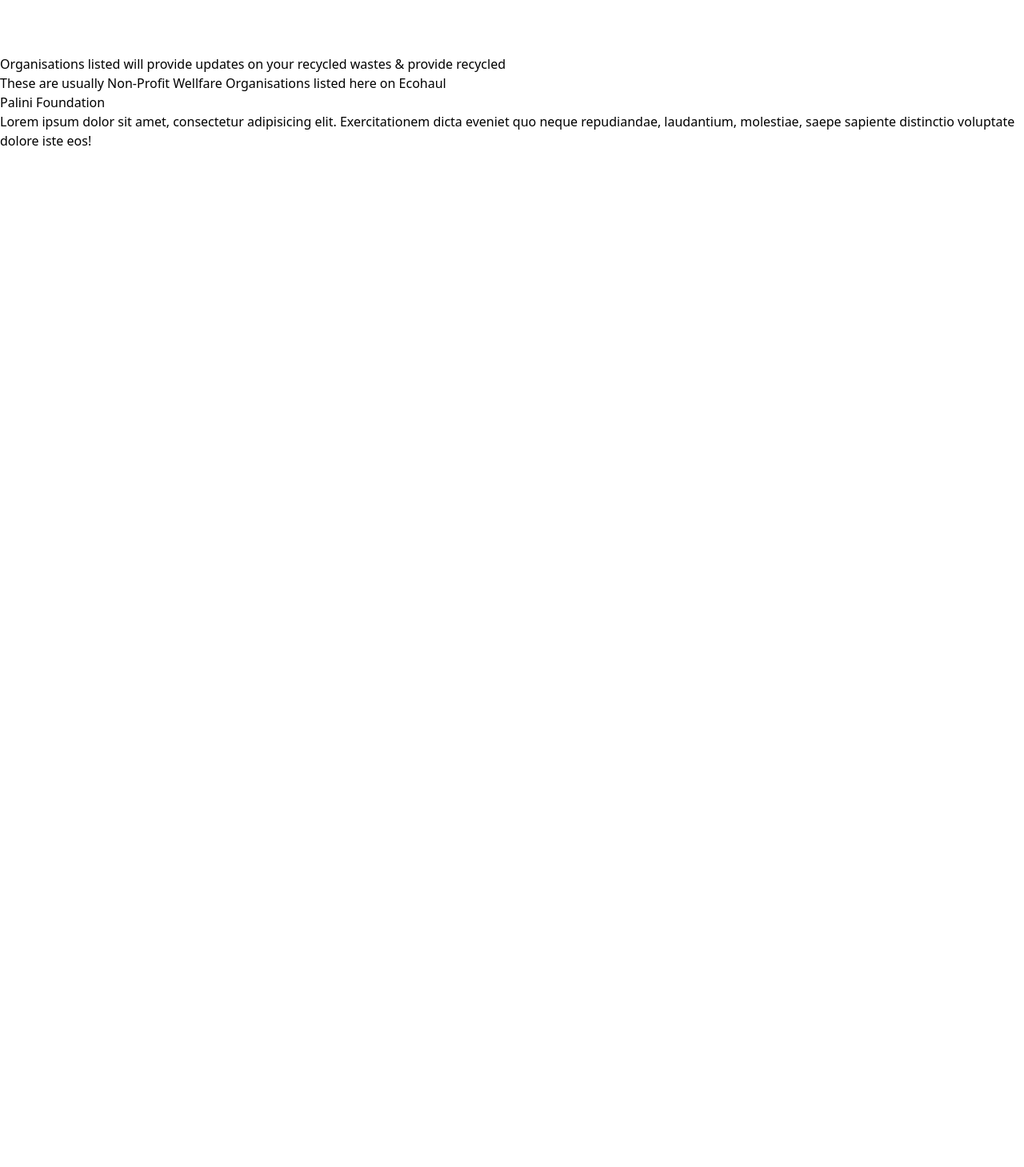
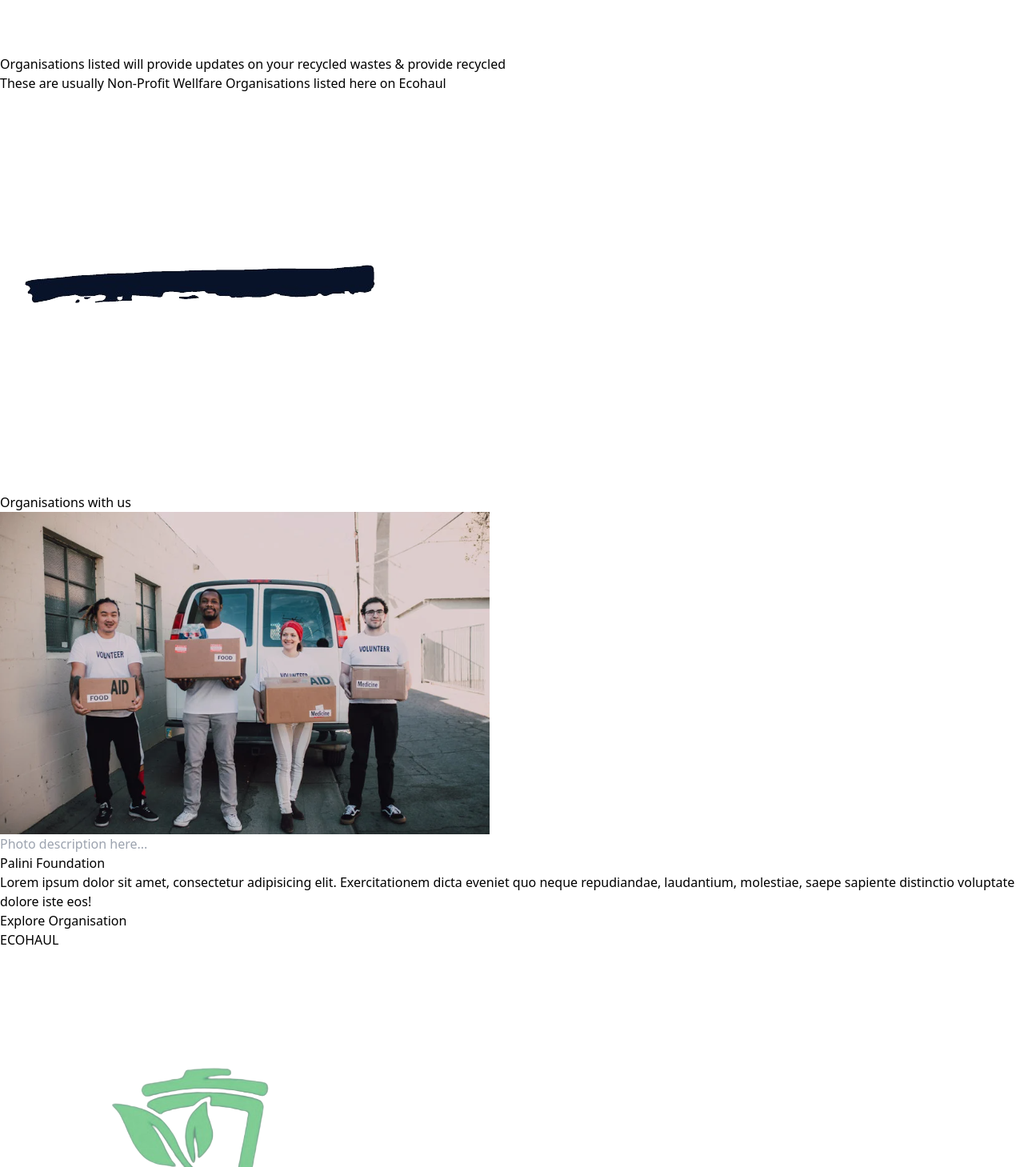
Before and after one commit to mohit-bhandari45/IT-Uttsav-Hackathon, a React (Vite) app in the folder client/: page / in a window 1280 px wide. Shown: the part 3891-5350 px from the top of the page at 80% size. Before the commit the page ends 4079 px from the top, so only its background shows below. Built offline with nearby package versions, Linux system fonts and the light colour scheme.

Commit message:
Done with home section

```diff
--- a/client/src/App.jsx
+++ b/client/src/App.jsx
@@ -9,6 +9,7 @@ import Card1 from './components/HomeComp/Card1'
 import Card2 from './components/HomeComp/Card2'
 import Card3 from './components/HomeComp/Card3'
 import Mid2 from './components/HomeComp/Mid2'
+import Footer from './components/HomeComp/Footer'
 
 function App() {
 
@@ -19,10 +20,14 @@ function App() {
       <Navbar />
       <HeroSec />
       <Mid />
+      <div className="line absolute h-[1100px] w-[10px] bg-black left-[209px] top-[1000px]">
+
+      </div>
       <Card1/>
       <Card2/>
       <Card3/>
       <Mid2/>
+      <Footer/>
     </>
   )
 }
--- a/client/src/components/HomeComp/Card1.jsx
+++ b/client/src/components/HomeComp/Card1.jsx
@@ -3,8 +3,8 @@ import React from 'react'
 const Card1 = () => {
     return (
         <div className='flex gap-10 py-16 justify-center font-[Helvetica] relative'>
-            <div className="num bg-black w-[70px] h-[70px] rounded-full text-white flex justify-center items-center text-2xl">1</div>
-            <div className="mid flex flex-col gap-6 pt-1">
+            <div className="num bg-black w-[75px] h-[75px] rounded-full text-white flex justify-center items-center text-2xl relative z-10">1</div>
+            <div className="mid flex flex-col gap-6 pt-2">
                 <div className="heading font-bold text-[40px]">Collect all your waste for pickup</div>
                 <div className="paras flex flex-col gap-10">
                     <div className="para1 text-2xl w-[400px] text-[#0A0E1C]">Organise dry and wet wastes into separate components</div>
@@ -14,8 +14,8 @@ const Card1 = () => {
                     </div>
                 </div>
             </div>
-            <div className="image relative">
-                <img className='relative w-[400px] h-[400px]' src="src/assets/recycle-removebg-preview.png" alt="" />
+            <div className="image relative w-[400px] h-[400px]">
+                <img className='relative' src="src/assets/recycle-removebg-preview.png" alt="" />
             </div>
         </div>
     )
--- a/client/src/components/HomeComp/Card2.jsx
+++ b/client/src/components/HomeComp/Card2.jsx
@@ -2,13 +2,15 @@ import React from 'react'
 
 const Card2 = () => {
     return (
-        <div className='flex gap-10 py-5 justify-start font-[Helvetica] relative pl-44'>
-            <div className="num bg-black w-[70px] h-[70px] rounded-full text-white flex justify-center items-center text-2xl">2</div>
-            <div className="second flex flex-col gap-6 pt-1">
+        <div className='flex gap-10 py-5 justify-start font-[Helvetica] pl-44 relative top-0'>
+            <div className="num bg-black w-[75px] h-[75px] rounded-full text-white flex justify-center items-center text-2xl relative z-10">2</div>
+            <div className="second flex flex-col gap-6 pt-2">
                 <div className="heading font-bold text-[40px]">Register your Pickup Details</div>
                 <div className="mid relative flex justify-center items-center">
-                    <img className='relative w-[700px] h-[700px] left-[-140px] top-[-150px]' src="src/assets/card-removebg-preview.png" alt="" />
-                    <div className="para1 text-3xl w-[400px] relative top-[-130px] left-[-150px]">Pickup Zones are assigned where most other choose to pickup on.</div>
+                    <div className="image object-contain">
+                        <img className='w-[700px] h-[700px] relative top-[-180px] left-[-150px]' src="src/assets/card-removebg-preview.png" alt="" />
+                    </div>
+                    <div className="para1 text-3xl w-[400px] relative top-[-180px] left-[-150px]">Pickup Zones are assigned where most other choose to pickup on.</div>
                 </div>
                 <div className="button relative top-[-300px]">
                     <button className='bg-[#FAB328] py-2 px-6 rounded-md text-xl'>Schedule my Pickup</button>
--- a/client/src/components/HomeComp/Card3.jsx
+++ b/client/src/components/HomeComp/Card3.jsx
@@ -2,9 +2,9 @@ import React from 'react'
 
 const Card3 = () => {
     return (
-        <div className='flex gap-10 justify-start font-[Helvetica] relative pl-44 top-[-250px]'>
-            <div className="num bg-black w-[70px] h-[70px] rounded-full text-white flex justify-center items-center text-2xl">3</div>
-            <div className="second flex flex-col gap-6 pt-1">
+        <div className='flex gap-10 justify-start font-[Helvetica] pl-44 top-[-250px] relative h-[400px]'>
+            <div className="num bg-black w-[75px] h-[75px] rounded-full text-white flex justify-center items-center text-2xl relative z-10">3</div>
+            <div className="second flex flex-col gap-6 pt-2">
                 <div className="heading font-bold text-[40px]">Get Updates on where your waste goes </div>
                 <div className="body relative flex justify-center items-center">
                     <div className="image relative top-[100px]">
--- /dev/null
+++ b/client/src/components/HomeComp/Footer.jsx
@@ -0,0 +1,48 @@
+import React from 'react'
+
+const Footer = () => {
+    return (
+        <div className='h-[600px] bg-black text-white flex justify-center items-center relative gap-60'>
+            <div className="left flex flex-col justify-center items-center relative">
+                <div className="heading text-6xl font-bold text-[#FAF3E1]">
+                    ECOHAUL
+                </div>
+                <div className="image w-[300px] h-[300px]">
+                    <img src="src/assets/Untitled_design-removebg-preview.png" alt="" />
+                </div>
+                <div className="button">
+                    <button className='bg-[#FAB328] px-10 py-4 rounded-xl text-2xl text-black'>Learn More</button>
+                </div>
+            </div>
+            <div className="middle flex flex-col gap-10 justify-start items-center">
+                <div className="heading text-4xl font-bold text-[#FAF3E1]">
+                    Enquiries
+                </div>
+                <div className="para1 w-[150px] ">
+                    Contact No. <div></div>
+                    For Anyone: <div></div>
+                    +(91)9720557588
+                    eco.haul@gmail.com
+                </div>
+                <div className="para2 w-[150px] ">
+                    For Organisations: <div></div>
+                    +(91)1352763651
+                    eco.haul.org@gmail.com
+                </div>
+            </div>
+            <div className="right flex flex-col gap-10 pb-12">
+                <div className="heading text-4xl font-bold text-[#FAF3E1]">
+                    FAQS
+                </div>
+                <div className="questions flex flex-col gap-5">
+                    <div className="1">How to Contribute</div>
+                    <div className="2">Learning about where it goes</div>
+                    <div className="3">Enlisting your organization?</div>
+                    <div className="4">Benefits</div>
+                </div>
+            </div>
+        </div>
+    )
+}
+
+export default Footer
--- a/client/src/components/HomeComp/Mid2.jsx
+++ b/client/src/components/HomeComp/Mid2.jsx
@@ -2,15 +2,30 @@ import React from 'react'
 
 const Mid2 = () => {
     return (
-        <div className='flex relative top-[-100px]'>
-            <div className="heading"></div>
-            <div className="image"></div>
-            <div className="para">
-                <div className="title text-8xl">
-                    Palini Foundation
+        <div className='flex relative flex-col items-center h-[600px] gap-10 bg-[#ECFFFD] w-full py-5'>
+            <div className="image absolute top-[-289px] left-[400px]">
+                <img src="src/assets/black-removebg-preview.png" className='w-[700px]' alt="" />
+            </div>
+            <div className="heading text-5xl font-bold text-white relative z-20">
+                Organisations with us
+            </div>
+            <div className="section flex gap-20 justify-center items- px-40 h-full w-full relative">
+                <div className="image bg-white rounded-xl shadow-xl relative w-[800px] h-[440px]">
+                    <img className='w-[580px] h-[380px] absolute top-2 left-2' src="src/assets/man.png" alt="" />
+                    <form action="">
+                        <input type="text" className='bg-transparent pt-[400px] pl-[10px]' placeholder='Photo description here...'/>
+                    </form>
                 </div>
-                <div className="para text-8xl">
-                    Lorem ipsum dolor sit amet, consectetur adipisicing elit. Exercitationem dicta eveniet quo neque repudiandae, laudantium, molestiae, saepe sapiente distinctio voluptate dolore iste eos!
+                <div className="para w-[700px] flex flex-col gap-10 pt-2">
+                    <div className="title text-6xl">
+                        Palini Foundation
+                    </div>
+                    <div className="para w-[350px] text-xl text-balance">
+                        Lorem ipsum dolor sit amet, consectetur adipisicing elit. Exercitationem dicta eveniet quo neque repudiandae, laudantium, molestiae, saepe sapiente distinctio voluptate dolore iste eos!
+                    </div>
+                    <div className="button">
+                        <button className='text-xl font-bold text-white bg-black px-5 py-2 rounded-md'>Explore Organisation </button>
+                    </div>
                 </div>
             </div>
         </div>
```
Also changed, not shown: client/src/assets/black-removebg-preview.png (added), client/src/assets/man.png (added).
